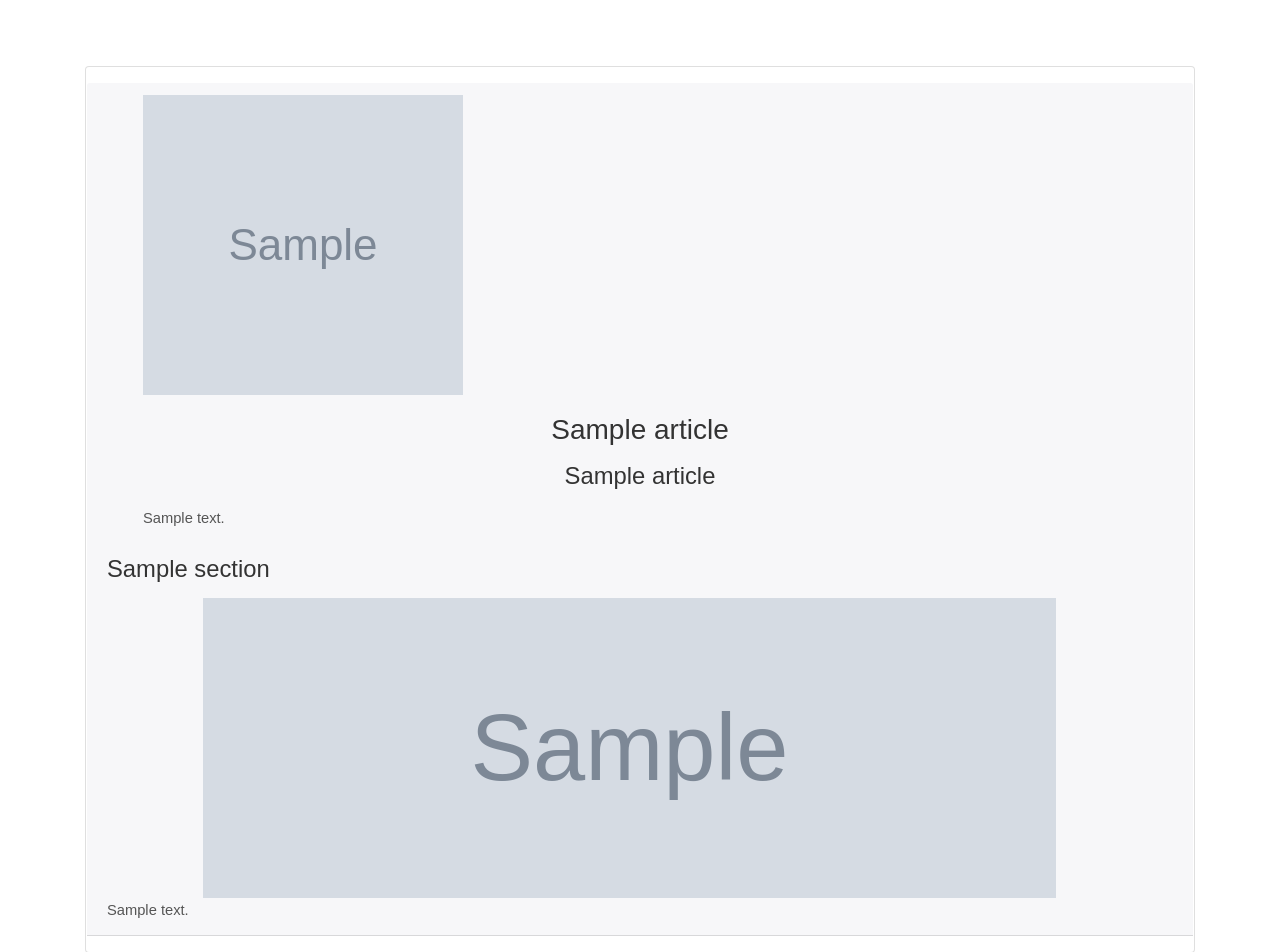
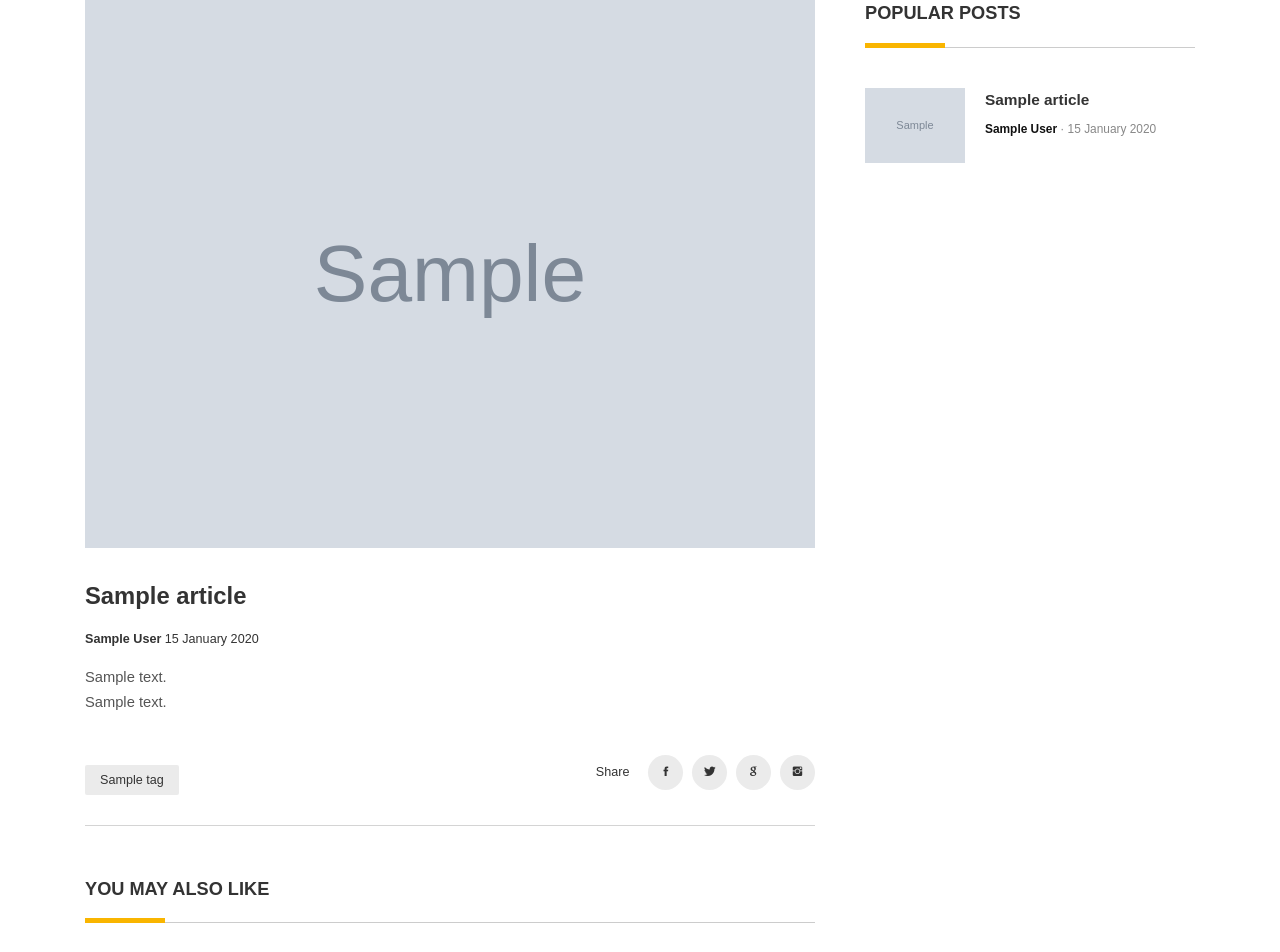
Before and after one commit to Solfasol/solfasol, a Django app: template solfasol/templates/articles/article_detail.html in a window 1280 px wide. Shown: the part 127-1079 px from the top of the page. Run offline with Django 3.2, Linux system fonts and the light colour scheme; the template is opened without the code that fills it: most values are stand-ins (such as "Sample title", 1, 10 or a date in 2020); grey boxes marked "Sample" are stand-in pictures; some libraries are stand-ins or nearby versions; some web fonts are replaced.

Commit message:
updated articles app

```diff
--- a/solfasol/articles/admin.py
+++ b/solfasol/articles/admin.py
@@ -7,11 +7,11 @@ from .models import Article, Contributor, Tag, Category
 class ArticleAdmin(admin.ModelAdmin):
     prepopulated_fields = {"slug": ("title",)}
     list_display = ['title', 'author', 'added', 'modified', 'publish', 'published_by', 'featured', 'view_count']
-    search_fields = ['title', 'author', 'summary']
+    search_fields = ['title', 'author', 'summary', 'tags__name']
     exclude = ['published_by']
     list_editable = ['featured']
     list_filter = ['publish', 'added', 'modified', 'featured']
-    autocomplete_fields = ['author', 'photo_credits', 'tags', 'category']
+    autocomplete_fields = ['author', 'photo_credits', 'tags', 'category', 'related_articles']
     actions = ['publish']
 
     def publish(self, request, queryset):
--- a/solfasol/articles/views.py
+++ b/solfasol/articles/views.py
@@ -37,7 +37,7 @@ class ArticleListView(ListView):
                 'title': tag.name,
             })
         elif self.kwargs.get('author'):
-            author = get_object_or_404(Contributor, slug=self.kwargs['tag'])
+            author = get_object_or_404(Contributor, slug=self.kwargs['author'])
             context.update({
                 'list_type': _('author'),
                 'author': author,
--- a/solfasol/templates/articles/article_detail.html
+++ b/solfasol/templates/articles/article_detail.html
@@ -7,56 +7,105 @@
 
 {% block content %}
 
+<div class="container">
 
-<section>
-  <div class="container py-3">
-    <div class="card border-dark shadow p-3 mb-5 bg-white rounded">
-      <div class="row card-header analiz-detay-header">
-          {% if article.image %}
-          <div class="col-xs-8 align-middle">
-              <img style="margin-left:9%; width: 80%; height:300px;" src="{{ article.image.url }}" />
-          </div>
-          {%  endif %}
+    <div class="row">
 
-          <div class="col-md-12 px-3" align="center">
-            <div class="card-block" >
-              <h2 class="card-title">{{ article.title }}</h2>
+        <div class="col-md-12 col-lg-8">
+            <img src="{{ article.image.url }}" alt="{{ article.title }}">
+            <h3 class="mt-30"><b>{{ article.title }}</b></h3>
+            <ul class="list-li-mr-20 mtb-15">
+                <li>
+                    {% if article.author %}
+                    <a href="{% url 'article_author_list' author=article.author.slug %}"><b>{{ article.author }}</b></a>
+                    {% endif %}
+                    {{ article.added|date:"d F Y" }}
+                </li>
+            </ul>
 
-              {% if article.subtitle %}
-              <h3 class="card-title">{{ article.subtitle }}</h3>
+            <p>
+                {{ article.summary|safe }}
+            </p>
+
+            <p>
+                {{ article.body|safe }}
+            </p>
+
+            <div class="float-left-right text-center mt-40 mt-sm-20">
+
+                <ul class="mb-30 list-li-mt-10 list-li-mr-5 list-a-plr-15 list-a-ptb-7 list-a-bg-grey list-a-br-2 list-a-hvr-primary ">
+                    {% for tag in article.tags.all %}
+                    <li><a href="{% url 'article_tag_list' tag=tag.slug %}">{{ tag.name }}</a></li>
+                    {% endfor %}
+                </ul>
+                <ul class="mb-30 list-a-bg-grey list-a-hw-radial-35 list-a-hvr-primary list-li-ml-5">
+                    <li class="mr-10 ml-0">Share</li>
+                    <li><a href="#"><i class="ion-social-facebook"></i></a></li>
+                    <li><a href="#"><i class="ion-social-twitter"></i></a></li>
+                    <li><a href="#"><i class="ion-social-google"></i></a></li>
+                    <li><a href="#"><i class="ion-social-instagram"></i></a></li>
+                </ul>
+
+            </div><!-- float-left-right -->
+
+            <div class="brdr-ash-1 opacty-5"></div>
+
+            {% if article.similar_articles %}
+
+            <h4 class="p-title mt-50"><b>{% trans "YOU MAY ALSO LIKE" %}</b></h4>
+
+            <div class="row">
+
+                {% for article in article.similar_articles %}
+
+                <div class="col-sm-6">
+                    <img src="images/crypto-news-2-600x450.jpg" alt="">
+                    <h4 class="pt-20"><a href="#"><b>{{ article.title }}</b></a></h4>
+                    <ul class="list-li-mr-20 pt-10 mb-30">
+                        <li class="color-lite-black">
+                            {% if article.author %}
+                                <a href="{% url 'article_author_list' author=article.author.slug %}" class="color-black">
+                                    <b>{{ article.author }}</b>
+                                    &middot;
+                                </a>
                             {% endif %}
-              <p class="card-text analiz-detay-text" style="text-align:justify;padding-right: 5px;">
-                  {{ article.summary }}
-              </p>
-            </div>
+                            {{ article.added|date:"d F Y" }}
+                        </li>
+                    </ul>
+                </div><!-- col-sm-6 -->
+
+                {% endfor %}
+
+            </div><!-- row -->
+
+            {% endif %}
+
         </div>
 
+        <div class="col-md-6 col-lg-4">
+            <div class="pl-20 pl-md-0">
 
-          {% with article.section_set.all as sections %}
-          {% for section in sections %}
+                <h4 class="p-title"><b>{% trans "POPULAR POSTS" %}</b></h4>
 
-              {% if section.title %}
-              <h3 class="card-title w-100">{{ section.title }}</h3>
-              {% endif %}
+                {% for article in popular_articles %}
 
-              {% if section.image %}
-              <div class="col-xs-8 w-100">
-                  <img style="margin-left:9%; width: 80%; height:300px;" src="{{ section.image.url }}" />
+                <a class="oflow-hidden pos-relative mb-20 dplay-block" href="#">
+                    <div class="wh-100x abs-tlr"><img src="{{ article.image.url }}" alt=""></div>
+                    <div class="ml-120 min-h-100x">
+                        <h5><b>{{ article.title }}</b></h5>
+                        <h6 class="color-lite-black pt-10">{% if article.author %}<span class="color-black"><b>{{ article.author }}</b></span> &middot; {% endif %}{{ article.added|date:"d F Y" }}</h6>
                     </div>
-              {%  endif %}
-              {% if section.text %}
-              <p class="card-text analiz-detay-text" style="text-align:justify;padding-right: 5px;">
-                  {{ section.text }}
-              </p>
-              {% endif %}
+                </a><!-- oflow-hidden -->
 
                 {% endfor %}
-          {% endwith %}
+
+
+            </div><!--  pl-20 -->
+        </div><!-- col-md-3 -->
+
 
     </div>
+
 </div>
-  </div>
-</section>
-
 
 {% endblock %}
--- a/solfasol/templates/base.html
+++ b/solfasol/templates/base.html
@@ -94,7 +94,14 @@
 	<footer class="bg-191 color-ccc">
 
 		<div class="container">
+
+
 			<div class="pt-50 pb-20 pos-relative">
+
+				<a class="logo mb-5" href="/"><img src="{% static 'solfasol_logo.png' %}" alt="Logo"></a>
+
+				{% comment %}
+
 				<div class="abs-tblr pt-50 z--1 text-center">
 					<div class="h-80 pos-relative"><img class="opacty-1 h-100 w-auto" src="images/map.png" alt=""></div>
 				</div>
@@ -143,9 +150,14 @@ Copyright &copy;<script>document.write(new Date().getFullYear());</script> All r
 					</div><!-- col-md-4 -->
 
 				</div><!-- row -->
+
+				{% endcomment %}
+
 			</div><!-- ptb-50 -->
 
 			<div class="brdr-ash-1 opacty-2"></div>
+
+			{% comment %}
 
 			<div class="oflow-hidden color-ash font-9 text-sm-center ptb-sm-5">
 
@@ -163,7 +175,11 @@ Copyright &copy;<script>document.write(new Date().getFullYear());</script> All r
 					<li><a href="#"><i class="ion-social-bitcoin"></i></a></li>
 				</ul>
 
+			{% endcomment %}
+
+
 			</div><!-- oflow-hidden -->
+
 		</div><!-- container -->
 	</footer>
 
--- a/solfasol/views.py
+++ b/solfasol/views.py
@@ -15,7 +15,6 @@ class IndexView(TemplateView):
         context.update({
             'articles': articles[:6],
             'featured_articles': articles.filter(featured=True)[:6],
-            'popular_articles': articles.order_by('-view_count')[:6],
         })
         return context
 
```
Also changed, not shown: solfasol/articles/models.py (+27 -0 lines), solfasol/context_processors.py (+4 -3 lines), solfasol/templates/index.html (+6 -5 lines), solfasol/templates/search_result.html (+5 -50 lines), locale/tr/LC_MESSAGES/django.po, solfasol/articles/migrations/0018_article_issue.py (added), solfasol/articles/migrations/0019_article_related_articles.py (added), solfasol/articles/migrations/0020_auto_20200315_1701.py (added), 1 other file. Lines whose indentation alone changed are shown as unchanged.
